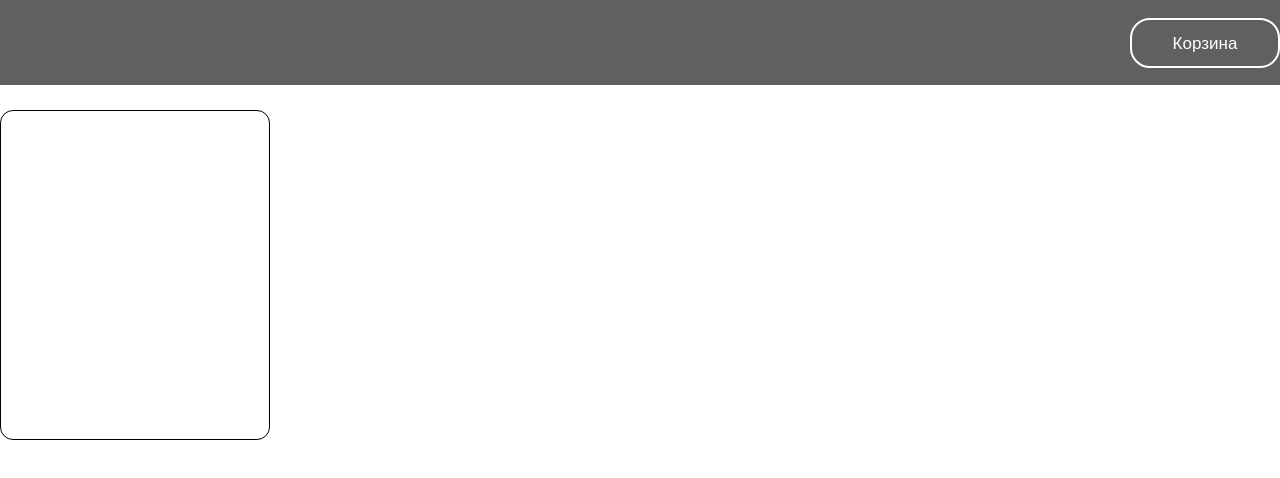
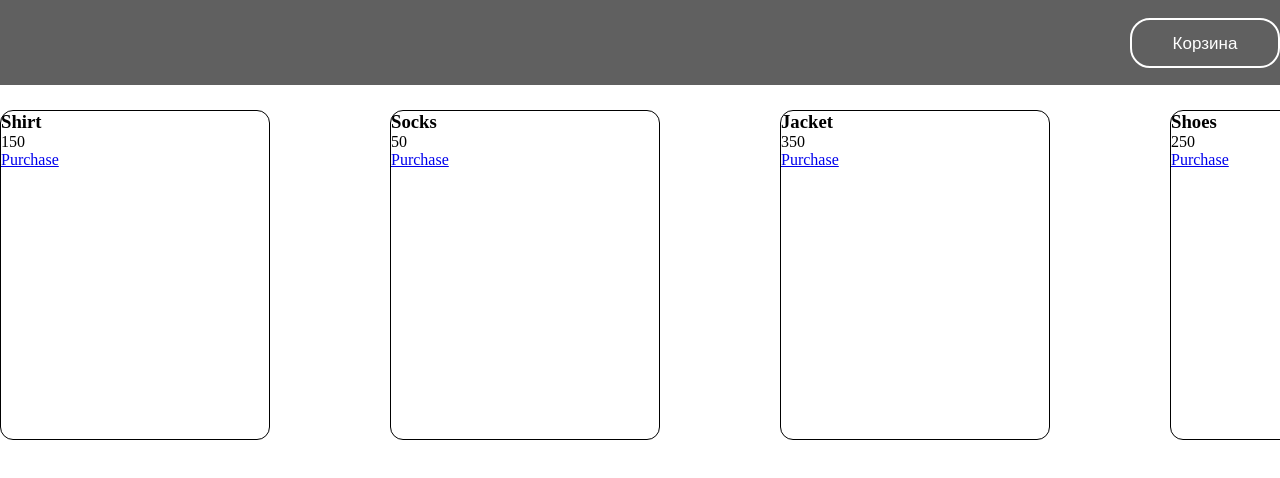
Before and after one commit to SHALFY007/js-2, a plain HTML site: page index.html in a window 1280 px wide. Shown: the top 478 px of the page. Drawn offline with Linux system fonts and the light colour scheme.

Commit message:
Add script

```diff
--- a/css/style.css
+++ b/css/style.css
@@ -42,7 +42,10 @@
     min-height: 1000px
 }
 .goods-list {
-    padding-top: 25px
+    padding-top: 25px;
+    display: flex;
+    flex-wrap: wrap;
+    justify-content: space-between;
 }
 .good-card {
     min-height: 330px;
--- a/index.html
+++ b/index.html
@@ -17,7 +17,9 @@
        <div class="container">
            <div class="goods-list">
                <div class="good-card">
-
+                   <h3 class="good-card-header"></h3>
+                   <p class="good-card-price"></p>
+                   <a href="#" class="good-card-button">Purchase</a>
                </div>
            </div>
        </div>
--- a/js/main.js
+++ b/js/main.js
@@ -0,0 +1,18 @@
+const goods = [
+{ title: 'Shirt', price: 150 },
+{ title: 'Socks', price: 50 },
+{ title: 'Jacket', price: 350 },
+{ title: 'Shoes', price: 250 },
+];
+const renderGoodsItem = (title, price) => {
+    return `<div class="good-card">
+                   <h3 class="good-card-header">${title}</h3>
+                   <p class="good-card-price">${price}</p>
+                   <a href="#" class="good-card-button">Purchase</a>
+               </div>`;
+};
+const renderGoodsList = (list) => {
+let goodsList = list.map(item => renderGoodsItem(item.title, item.price)).join('');
+    document.querySelector('.goods-list').innerHTML = goodsList;
+}
+renderGoodsList(goods);
```
